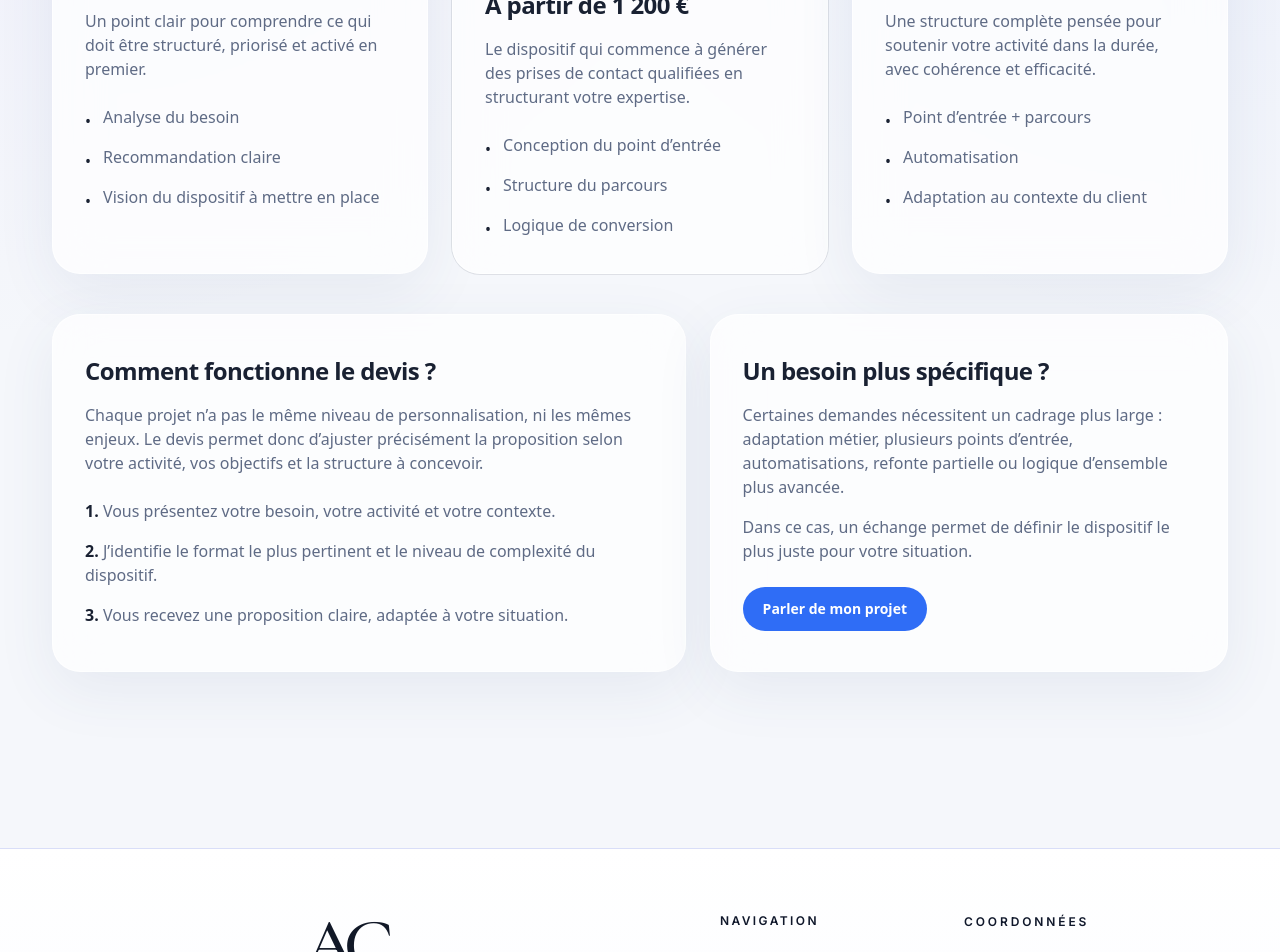
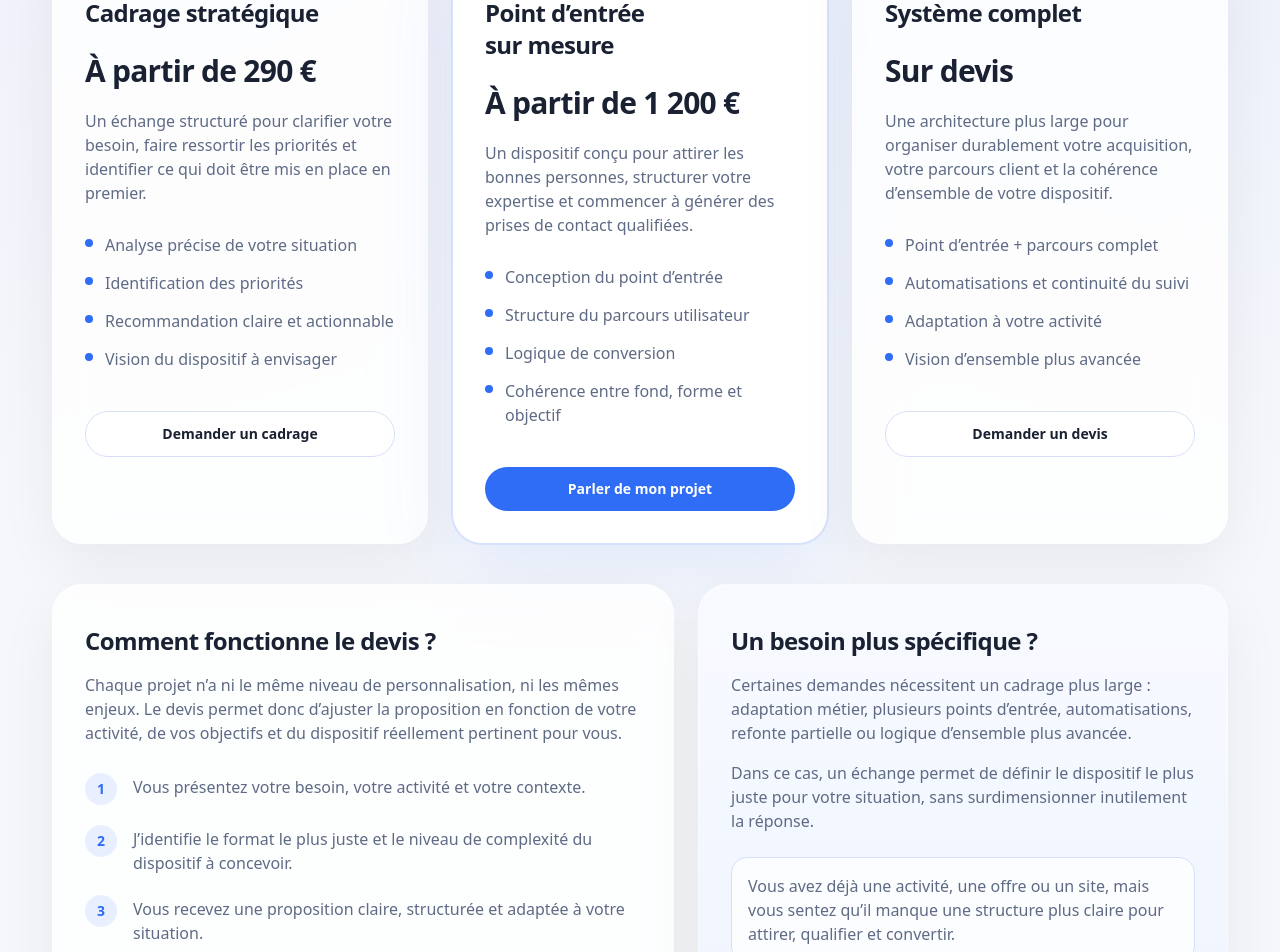
Before and after one commit to arnaudcrestey/portail-site-vitrine, a Next.js app: page /tarifs in a window 1280 px wide. Shown: the part 540-1492 px from the top of the page. Built offline with nearby package versions, Linux system fonts and the light colour scheme.

Commit message:
Update page.tsx

```diff
--- a/app/tarifs/page.tsx
+++ b/app/tarifs/page.tsx
@@ -4,37 +4,46 @@ import { Surface } from '@/components/ui';
 const pricingItems = [
   {
     title: 'Cadrage stratégique',
+    subtitle: 'Pour clarifier avant de construire',
     price: 'À partir de 290 €',
     description:
-      'Un point clair pour comprendre ce qui doit être structuré, priorisé et activé en premier.',
+      'Un échange structuré pour clarifier votre besoin, faire ressortir les priorités et identifier ce qui doit être mis en place en premier.',
     details: [
-      'Analyse du besoin',
-      'Recommandation claire',
-      'Vision du dispositif à mettre en place',
+      'Analyse précise de votre situation',
+      'Identification des priorités',
+      'Recommandation claire et actionnable',
+      'Vision du dispositif à envisager',
     ],
+    cta: 'Demander un cadrage',
   },
   {
     title: 'Point d’entrée sur mesure',
+    subtitle: 'Le format le plus demandé',
     price: 'À partir de 1 200 €',
     description:
-      'Le dispositif qui commence à générer des prises de contact qualifiées en structurant votre expertise.',
+      'Un dispositif conçu pour attirer les bonnes personnes, structurer votre expertise et commencer à générer des prises de contact qualifiées.',
     details: [
       'Conception du point d’entrée',
-      'Structure du parcours',
+      'Structure du parcours utilisateur',
       'Logique de conversion',
+      'Cohérence entre fond, forme et objectif',
     ],
+    cta: 'Parler de mon projet',
     featured: true,
   },
   {
     title: 'Système complet',
+    subtitle: 'Pour une logique plus globale',
     price: 'Sur devis',
     description:
-      'Une structure complète pensée pour soutenir votre activité dans la durée, avec cohérence et efficacité.',
+      'Une architecture plus large pour organiser durablement votre acquisition, votre parcours client et la cohérence d’ensemble de votre dispositif.',
     details: [
-      'Point d’entrée + parcours',
-      'Automatisation',
-      'Adaptation au contexte du client',
+      'Point d’entrée + parcours complet',
+      'Automatisations et continuité du suivi',
+      'Adaptation à votre activité',
+      'Vision d’ensemble plus avancée',
     ],
+    cta: 'Demander un devis',
   },
 ];
 
@@ -48,15 +57,16 @@ export default function TarifsPage() {
   return (
     <section className="section-spacing">
       <div className="container-layout">
-        <div className="mx-auto max-w-3xl text-center">
+        <div className="mx-auto max-w-4xl text-center">
           <span className="section-eyebrow">Tarifs & devis</span>
 
-          <h1 className="mt-4 text-4xl font-semibold tracking-tight text-ink sm:text-5xl">
+          <h1 className="mt-4 text-4xl font-semibold tracking-tight text-ink sm:text-5xl lg:text-6xl">
             Des formats clairs selon votre besoin
           </h1>
 
-          <p className="mx-auto mt-6 max-w-3xl text-sm leading-7 text-slate sm:text-base sm:leading-8 lg:max-w-none lg:whitespace-nowrap lg:text-lg">
-  Du besoin le plus simple au dispositif complet, chaque format est pensé pour vous faire avancer concrètement.
+          <p className="mx-auto mt-6 max-w-3xl text-base leading-8 text-slate sm:text-lg">
+            Du besoin le plus simple au dispositif complet, chaque format est pensé pour
+            vous faire avancer concrètement, avec clarté, cohérence et utilité réelle.
           </p>
         </div>
 
@@ -64,72 +74,115 @@ export default function TarifsPage() {
           {pricingItems.map((item) => (
             <Surface
               key={item.title}
-              className={`flex h-full flex-col rounded-[28px] p-7 sm:p-8 ${
-                item.featured ? 'ring-1 ring-ink/10' : ''
+              className={`group relative flex h-full flex-col overflow-hidden rounded-[30px] border px-6 py-7 sm:px-8 sm:py-8 ${
+                item.featured
+                  ? 'border-[#2f6df6]/20 bg-white shadow-[0_24px_80px_rgba(47,109,246,0.10)] ring-1 ring-[#2f6df6]/10'
+                  : 'border-white/60 bg-white/80 shadow-[0_20px_60px_rgba(15,23,42,0.06)]'
               }`}
             >
-              <div className="flex-1">
+              {item.featured ? (
+                <div className="pointer-events-none absolute inset-x-0 top-0 h-1 bg-[linear-gradient(90deg,#2f6df6_0%,#7aa2ff_100%)]" />
+              ) : null}
+
+              <div className="flex h-full flex-col">
+                <div>
                   <div className="flex items-start justify-between gap-4">
-                  <h2 className="text-xl font-semibold text-ink">{item.title}</h2>
+                    <div>
+                      <p className="text-sm font-medium text-[#2f6df6]">{item.subtitle}</p>
+                      <h2 className="mt-2 text-2xl font-semibold tracking-tight text-ink">
+                        {item.title}
+                      </h2>
+                    </div>
+
                     {item.featured ? (
-                    <span className="rounded-full bg-[#2f6df6]/10 px-3 py-1 text-xs font-semibold text-[#2f6df6]">
+                      <span className="inline-flex shrink-0 rounded-full bg-[#2f6df6]/10 px-3 py-1 text-xs font-semibold text-[#2f6df6]">
                         Recommandé
                       </span>
                     ) : null}
                   </div>
 
-                <p className="mt-4 text-2xl font-semibold tracking-tight text-ink">
+                  <p className="mt-6 text-3xl font-semibold tracking-tight text-ink">
                     {item.price}
                   </p>
 
-                <p className="mt-4 text-sm leading-7 text-slate sm:text-base">
+                  <p className="mt-5 text-sm leading-7 text-slate sm:text-base">
                     {item.description}
                   </p>
+                </div>
 
-                <ul className="mt-6 space-y-3 text-sm text-slate sm:text-base">
+                <ul className="mt-7 space-y-3.5 text-sm text-slate sm:text-base">
                   {item.details.map((detail) => (
                     <li key={detail} className="flex items-start gap-3">
-                      <span className="mt-1 text-ink">•</span>
+                      <span className="mt-[6px] h-2 w-2 shrink-0 rounded-full bg-[#2f6df6]" />
                       <span>{detail}</span>
                     </li>
                   ))}
                 </ul>
+
+                <div className="mt-8 pt-2">
+                  <Link
+                    href="/contact"
+                    className={`inline-flex w-full items-center justify-center rounded-full px-5 py-3 text-sm font-semibold transition duration-300 ${
+                      item.featured
+                        ? 'bg-[#2f6df6] text-white hover:-translate-y-0.5 hover:opacity-95'
+                        : 'border border-[#d9def8] bg-white text-ink hover:-translate-y-0.5 hover:border-[#2f6df6]/30 hover:text-[#2f6df6]'
+                    }`}
+                  >
+                    {item.cta}
+                  </Link>
+                </div>
               </div>
             </Surface>
           ))}
         </div>
 
-        <div className="mt-10 grid gap-6 lg:grid-cols-[1.1fr_0.9fr]">
-          <Surface className="rounded-[28px] px-6 py-8 sm:px-8 sm:py-10">
-            <h2 className="text-2xl font-semibold text-ink">
+        <div className="mt-10 grid gap-6 lg:grid-cols-[1.08fr_0.92fr]">
+          <Surface className="rounded-[30px] border border-white/60 bg-white/80 px-6 py-8 shadow-[0_20px_60px_rgba(15,23,42,0.06)] sm:px-8 sm:py-10">
+            <h2 className="text-2xl font-semibold tracking-tight text-ink">
               Comment fonctionne le devis ?
             </h2>
 
             <p className="mt-4 text-sm leading-7 text-slate sm:text-base">
-              Chaque projet n’a pas le même niveau de personnalisation, ni les mêmes enjeux.
-              Le devis permet donc d’ajuster précisément la proposition selon votre activité,
-              vos objectifs et la structure à concevoir.
+              Chaque projet n’a ni le même niveau de personnalisation, ni les mêmes enjeux.
+              Le devis permet donc d’ajuster la proposition en fonction de votre activité,
+              de vos objectifs et du dispositif réellement pertinent pour vous.
             </p>
 
-            <div className="mt-6 space-y-4 text-sm leading-7 text-slate sm:text-base">
-              <p>
-                <strong className="text-ink">1.</strong> Vous présentez votre besoin,
-                votre activité et votre contexte.
+            <div className="mt-7 space-y-5">
+              <div className="flex items-start gap-4">
+                <div className="flex h-8 w-8 shrink-0 items-center justify-center rounded-full bg-[#2f6df6]/10 text-sm font-semibold text-[#2f6df6]">
+                  1
+                </div>
+                <p className="pt-0.5 text-sm leading-7 text-slate sm:text-base">
+                  Vous présentez votre besoin, votre activité et votre contexte.
                 </p>
-              <p>
-                <strong className="text-ink">2.</strong> J’identifie le format le plus
-                pertinent et le niveau de complexité du dispositif.
+              </div>
+
+              <div className="flex items-start gap-4">
+                <div className="flex h-8 w-8 shrink-0 items-center justify-center rounded-full bg-[#2f6df6]/10 text-sm font-semibold text-[#2f6df6]">
+                  2
+                </div>
+                <p className="pt-0.5 text-sm leading-7 text-slate sm:text-base">
+                  J’identifie le format le plus juste et le niveau de complexité du
+                  dispositif à concevoir.
                 </p>
-              <p>
-                <strong className="text-ink">3.</strong> Vous recevez une proposition
-                claire, adaptée à votre situation.
+              </div>
+
+              <div className="flex items-start gap-4">
+                <div className="flex h-8 w-8 shrink-0 items-center justify-center rounded-full bg-[#2f6df6]/10 text-sm font-semibold text-[#2f6df6]">
+                  3
+                </div>
+                <p className="pt-0.5 text-sm leading-7 text-slate sm:text-base">
+                  Vous recevez une proposition claire, structurée et adaptée à votre
+                  situation.
                 </p>
+              </div>
             </div>
           </Surface>
 
-          <Surface className="rounded-[28px] px-6 py-8 sm:px-8 sm:py-10">
-            <h2 className="text-2xl font-semibold text-ink">
-              Un besoin plus spécifique&nbsp;?
+          <Surface className="rounded-[30px] border border-white/60 bg-[linear-gradient(180deg,#f8faff_0%,#eef4ff_100%)] px-6 py-8 shadow-[0_20px_60px_rgba(15,23,42,0.06)] sm:px-8 sm:py-10">
+            <h2 className="text-2xl font-semibold tracking-tight text-ink">
+              Un besoin plus spécifique ?
             </h2>
 
             <p className="mt-4 text-sm leading-7 text-slate sm:text-base">
@@ -140,8 +193,15 @@ export default function TarifsPage() {
 
             <p className="mt-4 text-sm leading-7 text-slate sm:text-base">
               Dans ce cas, un échange permet de définir le dispositif le plus juste pour
-              votre situation.
+              votre situation, sans surdimensionner inutilement la réponse.
             </p>
+
+            <div className="mt-6 rounded-2xl border border-[#d9def8] bg-white/80 p-4">
+              <p className="text-sm leading-7 text-slate sm:text-base">
+                Vous avez déjà une activité, une offre ou un site, mais vous sentez qu’il
+                manque une structure plus claire pour attirer, qualifier et convertir.
+              </p>
+            </div>
 
             <Link
               href="/contact"
```
Lines whose indentation alone changed are shown as unchanged.
